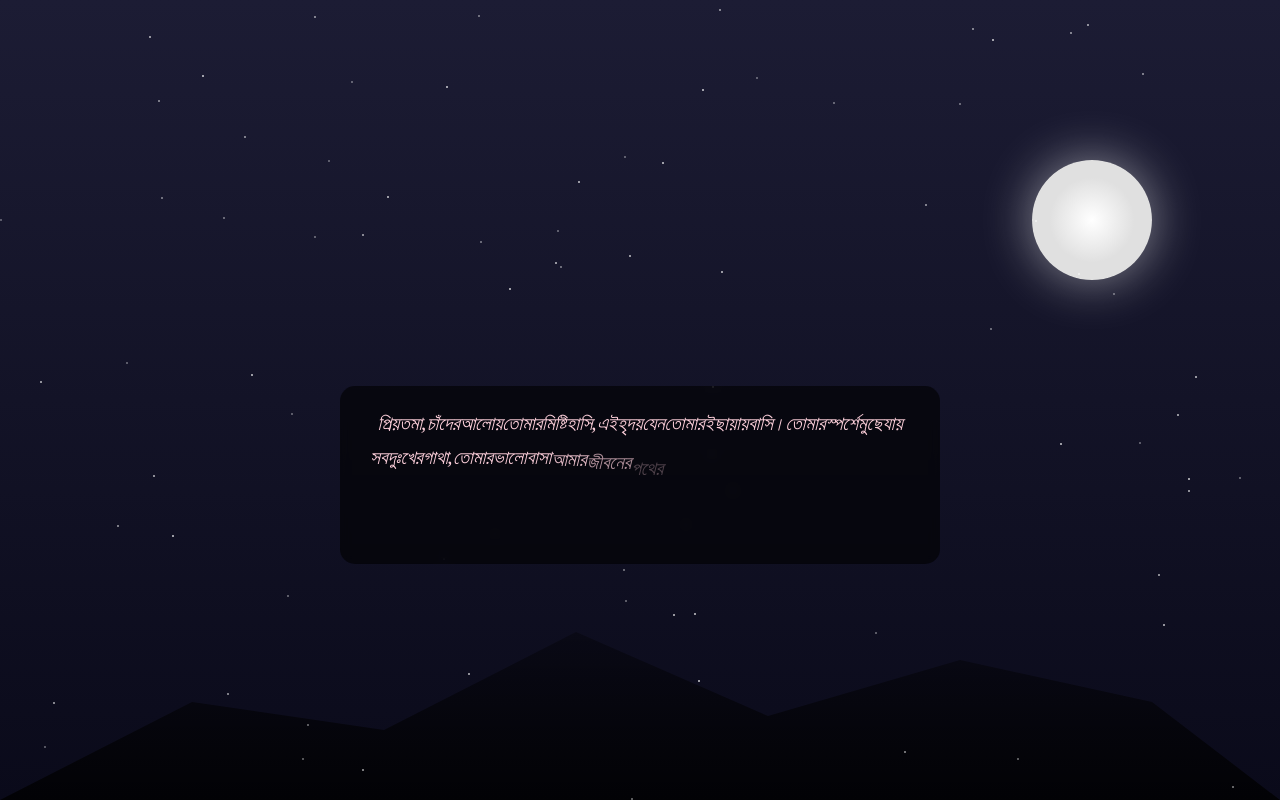
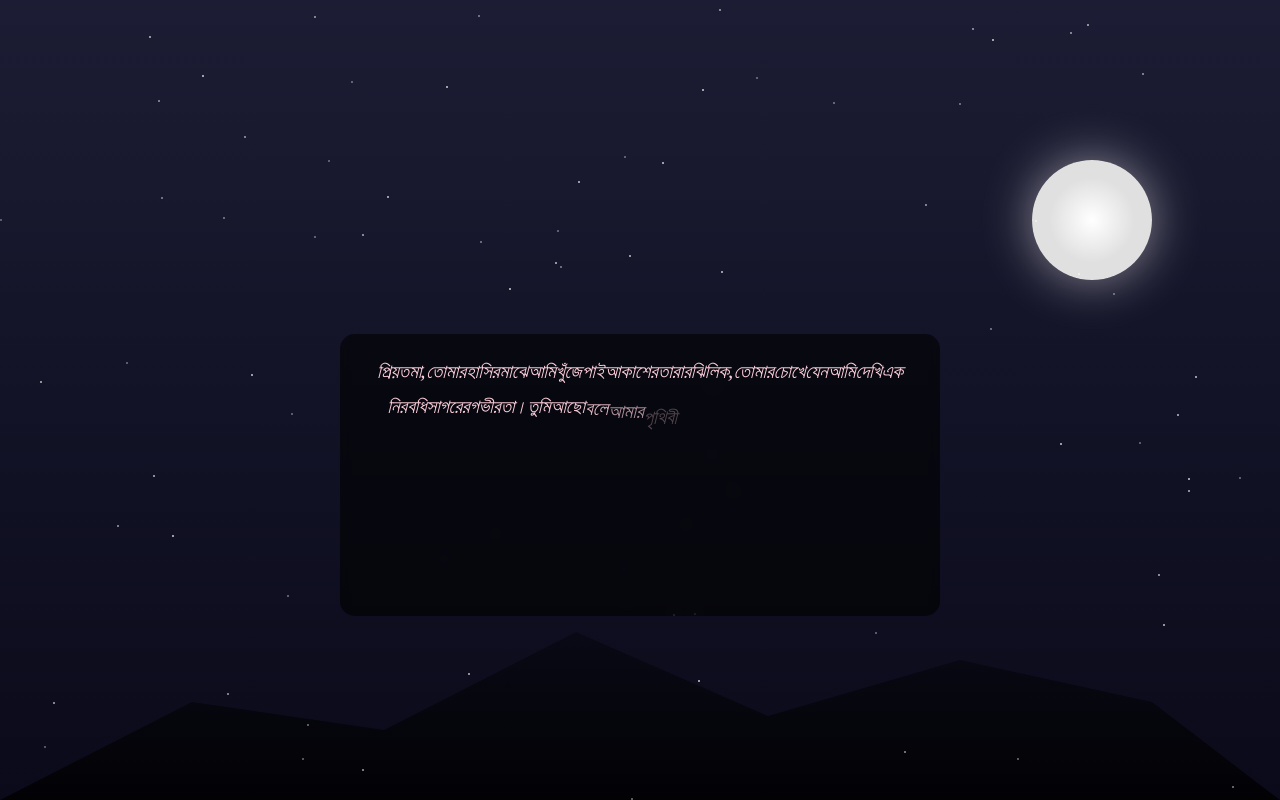
Before and after one commit to jehadjoy55/love-message, a plain HTML site: page index.html in a window 1280 px wide. Drawn offline with Linux system fonts and the light colour scheme.

Commit message:
Update index.html

```diff
--- a/index.html
+++ b/index.html
@@ -144,13 +144,20 @@
         // Romantic Poem Content
         const letterContent = `
             প্রিয়তমা,
-            চাঁদের আলোয় তোমার মিষ্টি হাসি,
-            এই হৃদয় যেন তোমারই ছায়ায় বাসি।
-            তোমার স্পর্শে মুছে যায় সব দুঃখের গাথা,
-            তোমার ভালোবাসা আমার জীবনের পথের প্রভা।
-            প্রিয়তমা, আমার জীবনের প্রতিটি স্বপ্ন তুমি,
-            তোমার জন্যই সব সুর, সব কবিতা, আর আমার প্রতিটি মুহূর্তের নীরবতা।
-            তোমাকে ভালোবাসি চিরকাল, তোমার পাশে রয়েই যাব, চিরদিন।
+তোমার হাসির মাঝে আমি খুঁজে পাই আকাশের তারার ঝিলিক,
+তোমার চোখে যেন আমি দেখি এক নিরবধি সাগরের গভীরতা।
+তুমি আছো বলে আমার পৃথিবী এত আলোয় ভরা,
+তোমার স্নিগ্ধ ছোঁয়ায় যেন প্রতিটি সকাল হয়ে ওঠে নতুন।
+
+তুমি আমার জীবনের সেই নির্ভরতা,
+যে পাশে থাকলে কোনো ভয় ছুঁতে পারে না আমাকে।
+তোমার নামের প্রতিটি অক্ষরে আমি খুঁজে পাই ভালোবাসার এক মোহময়ী মায়া,
+তোমার সাথে কাটানো প্রতিটি মুহূর্তে হারিয়ে যাই প্রেমের এক গভীর জগতে।
+
+তোমাকে ভালোবাসি এই হৃদয়ের গভীরতা থেকে,
+এই ভালোবাসা চিরকাল থেকে চিরন্তন।
+তোমার জন্য আমি বাঁচি, তোমার জন্যই আমি হাসি,
+প্রতিটি নিশ্বাসে শুধু তোমার নাম ধরে ডাকি।
         `;
 
         const letterElement = document.getElementById("letter");
```
